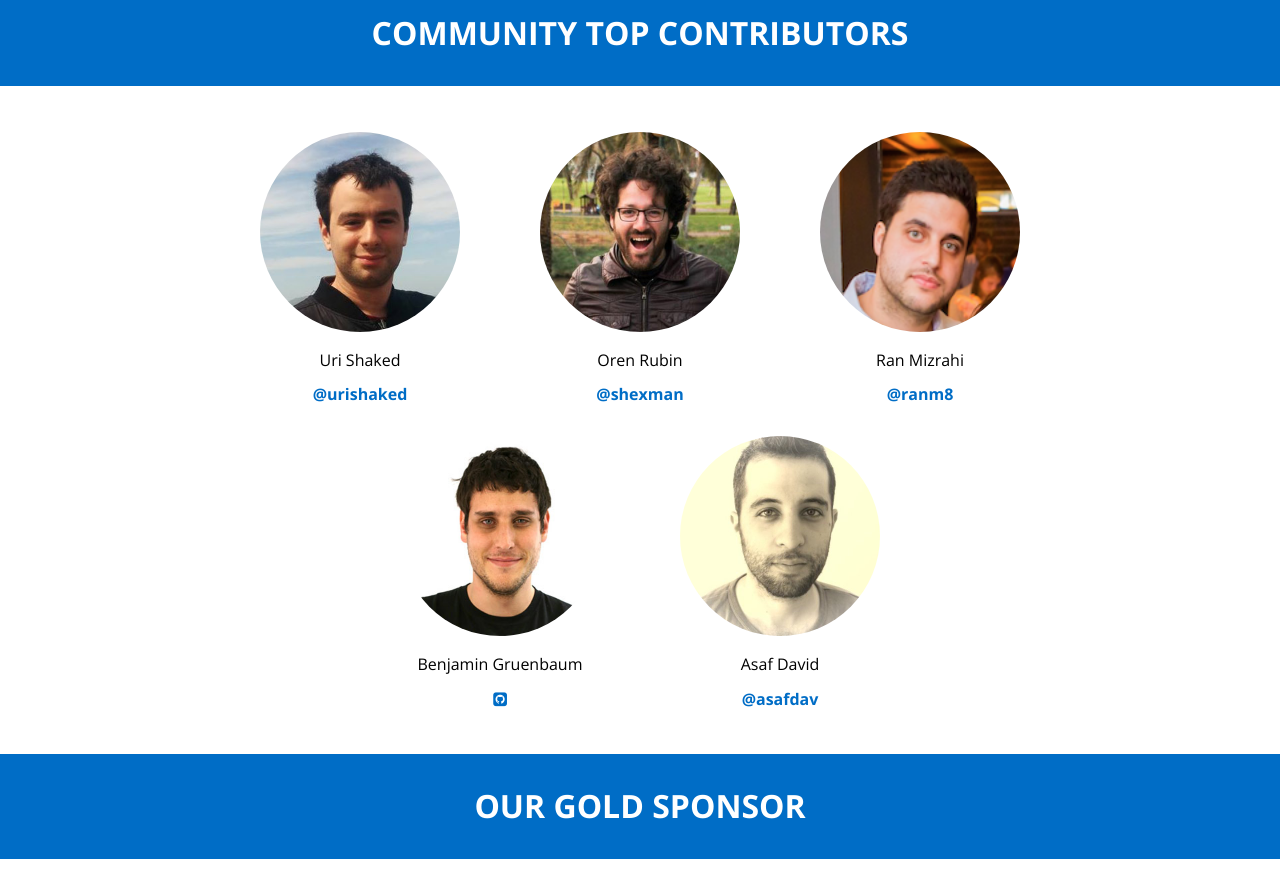
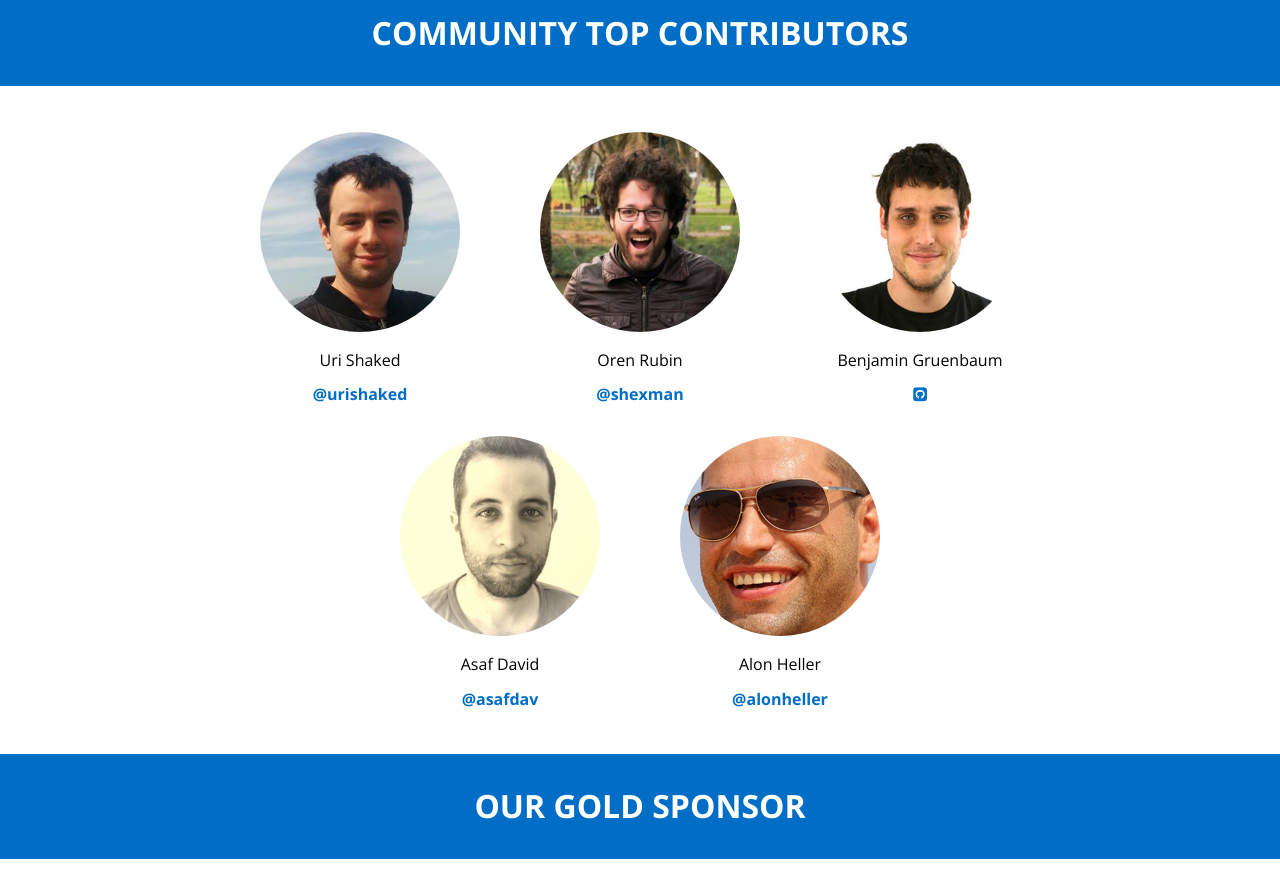
Before and after one commit to jsIsrael/JavaScript-Israel-Website, a plain HTML site: page index.html in a window 1280 px wide. Shown: the part 1060-1948 px from the top of the page. Drawn offline with nearby package versions, Linux system fonts and the light colour scheme; files that its build step writes are made by us from their sources.

Commit message:
Update 2015-12-11T01:15:03.860Z

```diff
--- a/index.html
+++ b/index.html
@@ -144,14 +144,6 @@
     </figure>
 
     <figure>
-      <img src="assets/images/people/ran-mizrahi.png" alt="Ran Mizrahi"/>
-      <figcaption>
-        <p>Ran Mizrahi</p>
-        <a href="https://twitter.com/ranm8" target="_blank">@ranm8</a>
-      </figcaption>
-    </figure>
-
-    <figure>
       <img src="assets/images/people/benjamin-gruenbaum.jpg" alt="Benjamin Gruenbaum"/>
       <figcaption>
         <p>Benjamin Gruenbaum</p>
@@ -167,6 +159,15 @@
         <a href="https://twitter.com/asafdav" target="_blank">@asafdav</a>
       </figcaption>
     </figure>
+
+    <figure>
+      <img src="assets/images/people/alon-heller.jpg" alt="Alon Heller"/>
+      <figcaption>
+        <p>Alon Heller</p>
+        <a href="https://twitter.com/alonheller" target="_blank">@alonheller</a>
+      </figcaption>
+    </figure>
+
   </div>
 
 </section>
```
Also changed, not shown: styles/index.css (+9 -2 lines), assets/images/people/alon-heller.jpg (added).
